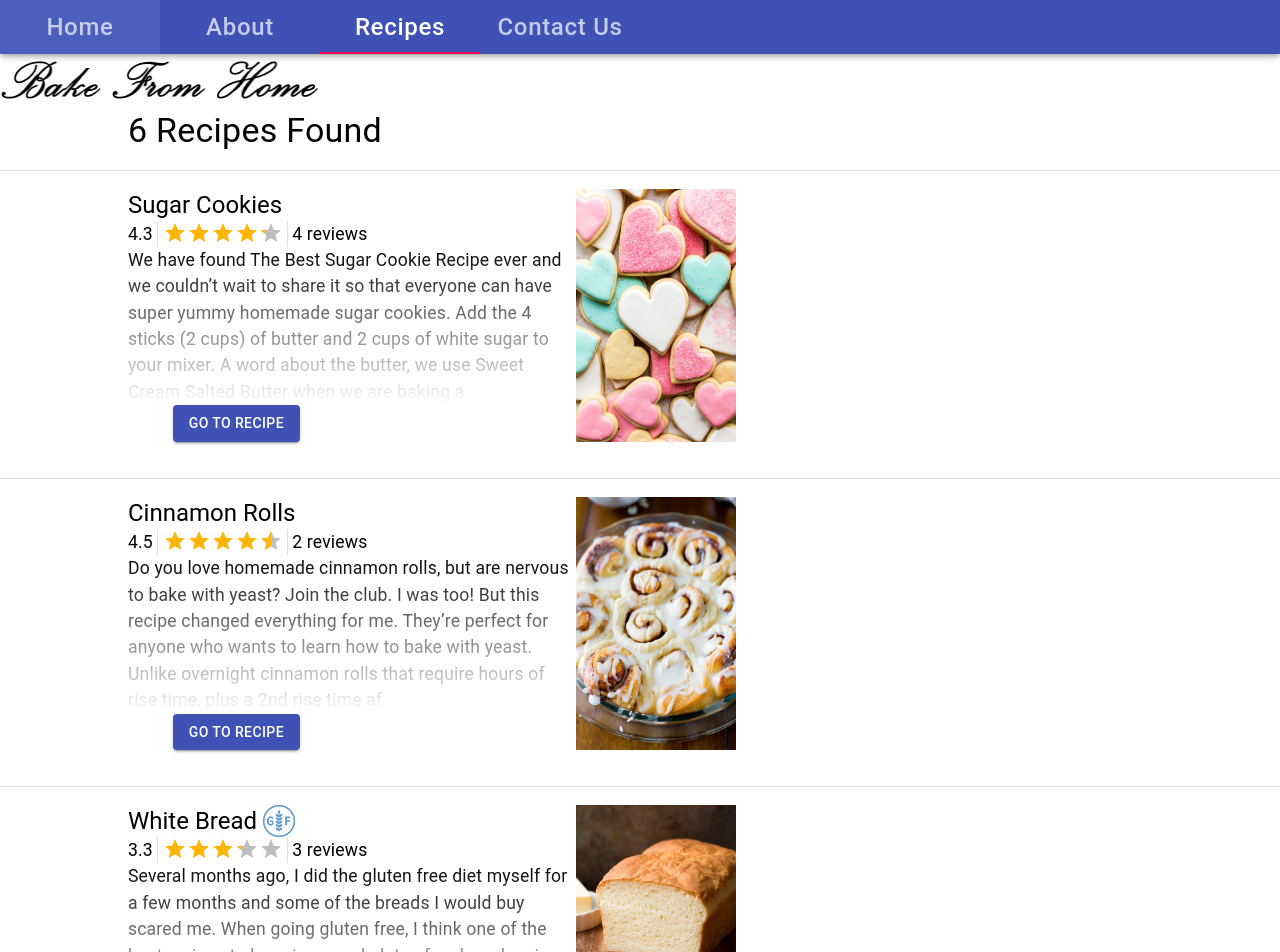
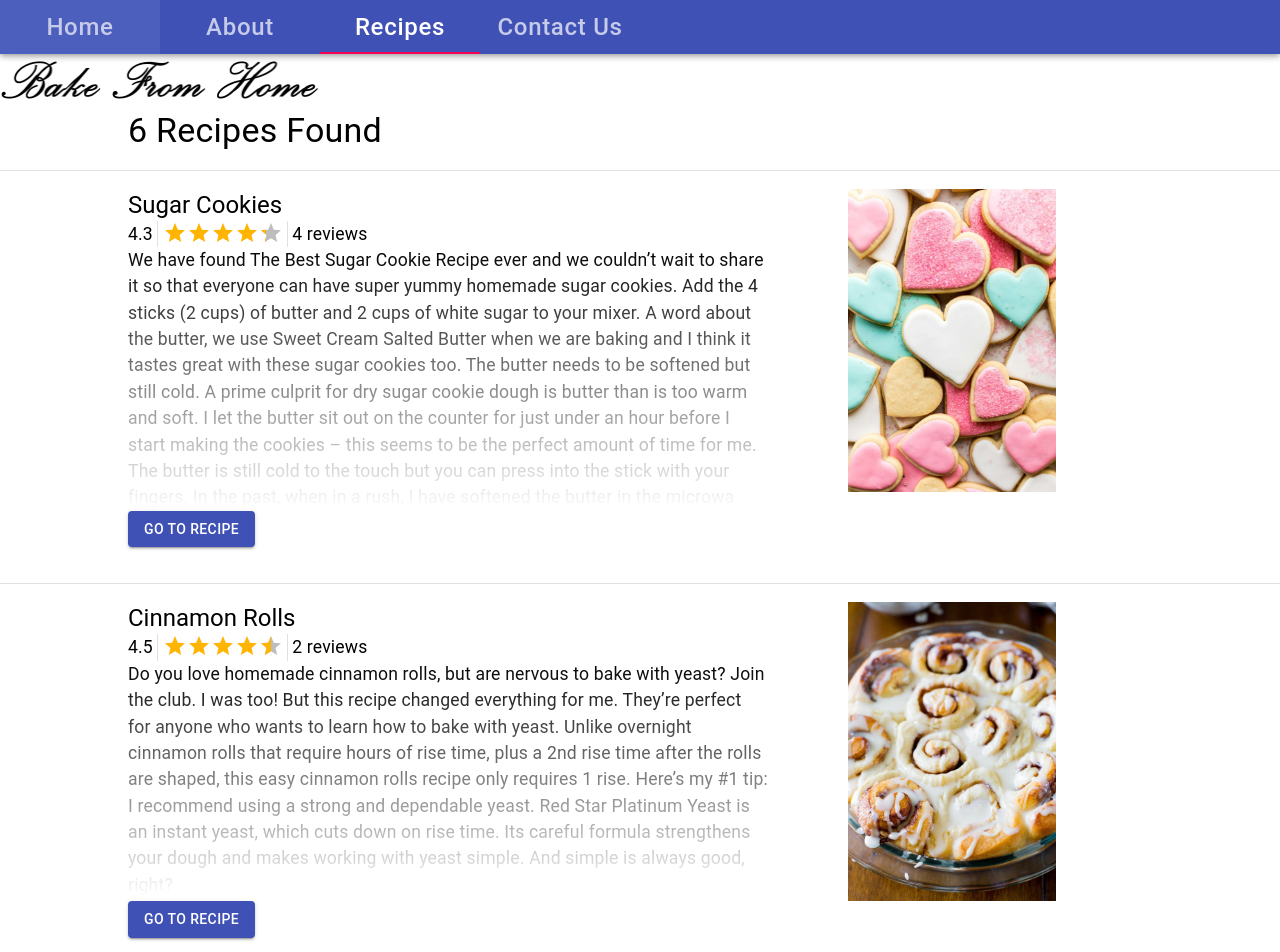
Before and after one commit to chrisvettese/SEG3125-React-Lab, a React (Create React App) app: page /recipes in a window 1280 px wide. Shown: the top 952 px of the page. Built offline with nearby package versions, Linux system fonts and the light colour scheme.

Commit message:
Improved styling for recipe list

```diff
--- a/src/Finder.js
+++ b/src/Finder.js
@@ -32,8 +32,9 @@ const styles = {
         WebkitTextFillColor: "transparent"
     },
     recipeImage: {
-        width: "10em",
-        height: "auto"
+        width: "13em",
+        height: "auto",
+        paddingLeft: "5em"
     }
 };
 
@@ -63,12 +64,12 @@ function Finder() {
                     const ratingAvg = getRatingAverage(i);
                     const ratingNum = parseFloat(ratingAvg);
                     const reviewWord = recipeReviews.ratings[i].length === 1 ? " review" : " reviews";
-                    const maxDescIndex = Math.min(300, recipeData.recipeParagraphs[i].length)
+                    const maxDescIndex = Math.min(800, recipeData.recipeParagraphs[i].length)
                     const shortDescription = recipeData.recipeParagraphs[i].substring(0, maxDescIndex);
                     return (
                         <Fragment key={i}>
-                            <Grid container style={styles.recipeMargin}>
-                                <Grid container item xs={6}>
+                            <Grid container alignItems="flex-start">
+                                <Grid container item xs={6} style={styles.recipeMargin}>
                                     <Grid container item>
                                         <Typography variant={"h5"}>{recipeData.recipeNames[i] + "\u00a0"}</Typography>
                                         <Icons rIndex={i}/>
@@ -84,14 +85,15 @@ function Finder() {
                                             style={{fontSize: "1.1em"}}>{"\u00a0" + recipeReviews.ratings[i].length + reviewWord}</Typography>
                                     </Grid>
                                     <Typography style={styles.paragraphFade}>{shortDescription}</Typography>
-                                    <br/>
+                                </Grid>
+                                <Grid container item xs={3}>
+                                    <img style={styles.recipeImage} src={recipeData.recipeImages[i]} alt={recipeData.recipeNames[i]}/>
+                                </Grid>
+                                <Grid container item xs={12}>
                                     <Button style={styles.recipeMargin} variant="contained" color="primary"
                                             onClick={() => history.push("/recipes/" + recipeData.recipePaths[i])}>
                                         Go To Recipe
                                     </Button>
-                                </Grid>
-                                <Grid container item xs={6}>
-                                    <img style={styles.recipeImage} src={recipeData.recipeImages[i]} alt={recipeData.recipeNames[i]}/>
                                 </Grid>
                             </Grid>
                             <br/>
```
